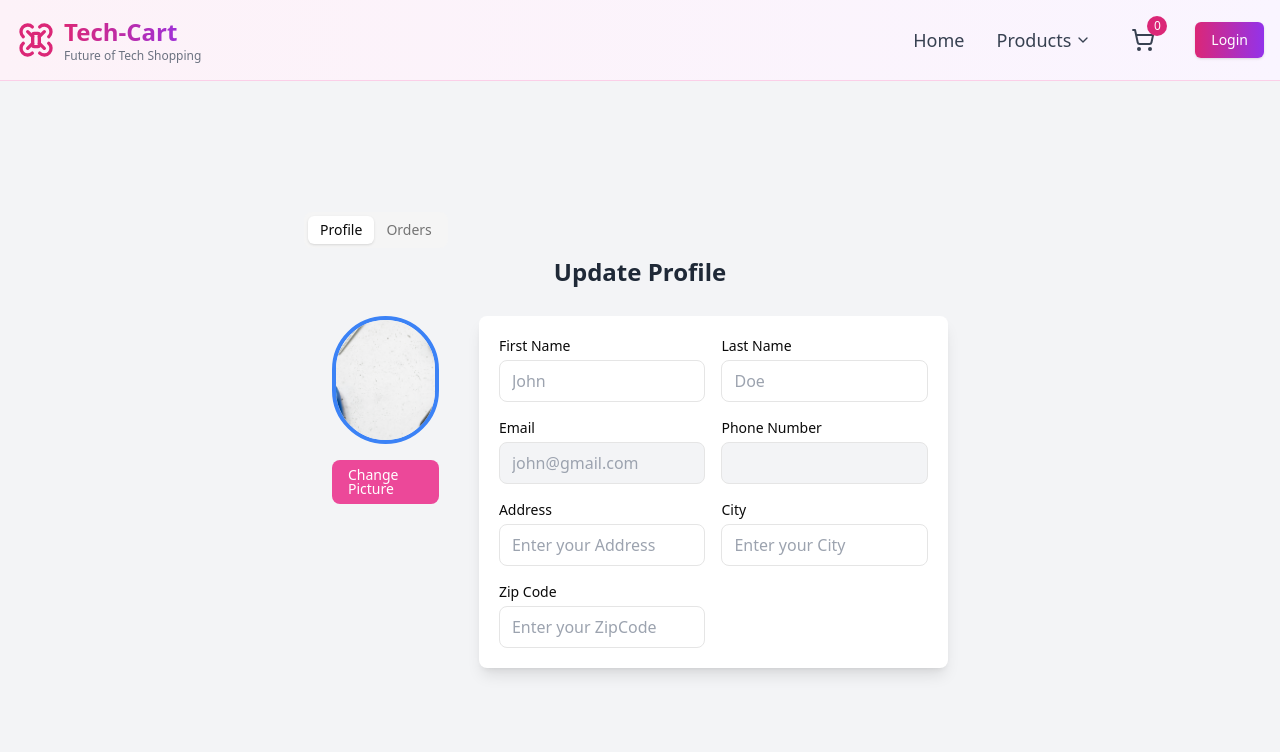
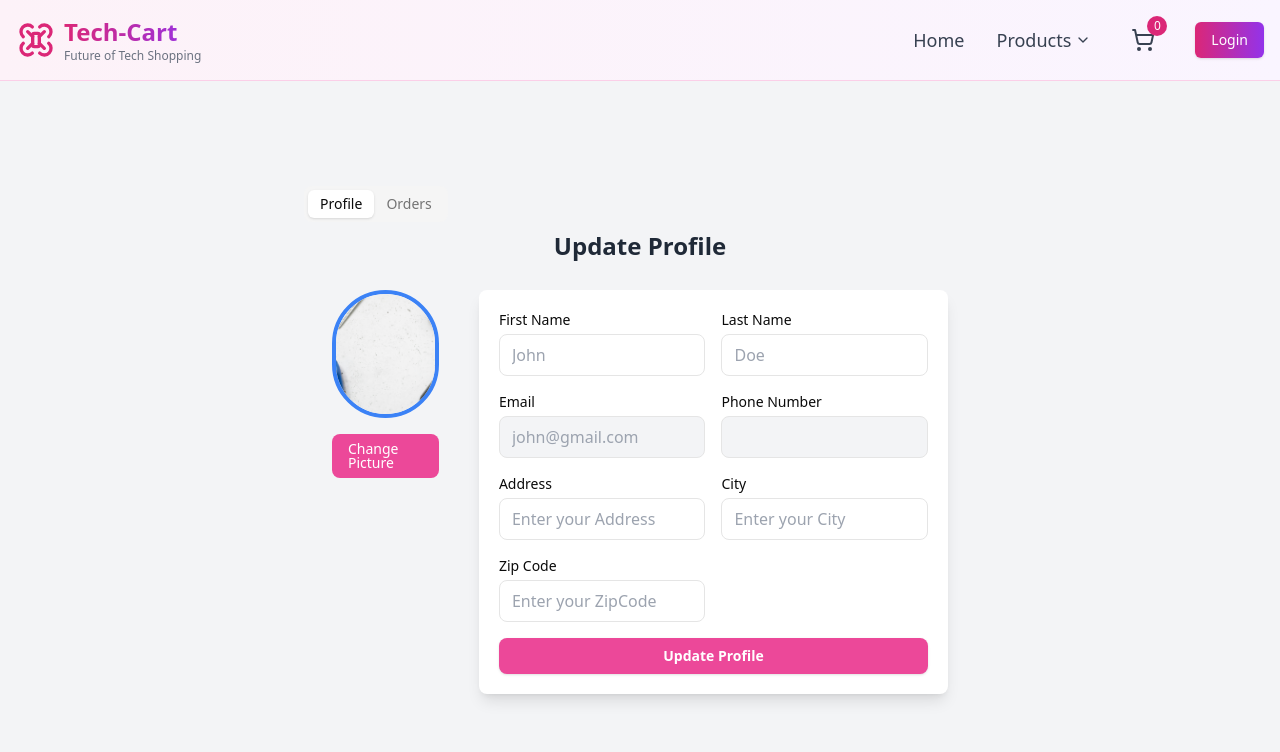
Before and after one commit to SHIVA-SINGHx/Tech-Cart, a React (Vite) app in the folder frontend/: page /profile in a window 1280 px wide. Shown: the top 752 px of the page. Built offline with nearby package versions, Linux system fonts and the light colour scheme.

Commit message:
Created Button in Profile Page

```diff
--- a/frontend/src/pages/Profile.jsx
+++ b/frontend/src/pages/Profile.jsx
@@ -100,6 +100,9 @@ const Profile = () => {
                                 </div>
 
                             </div>
+                                <Button type='submit' className='w-full mt-4 bg-pink-500 hover:bg-pink-700 text-white font-semibold py-2 rounded-lg'>
+                                    Update Profile
+                                </Button>
                         </form>
                     </div>
                 </div>
```
